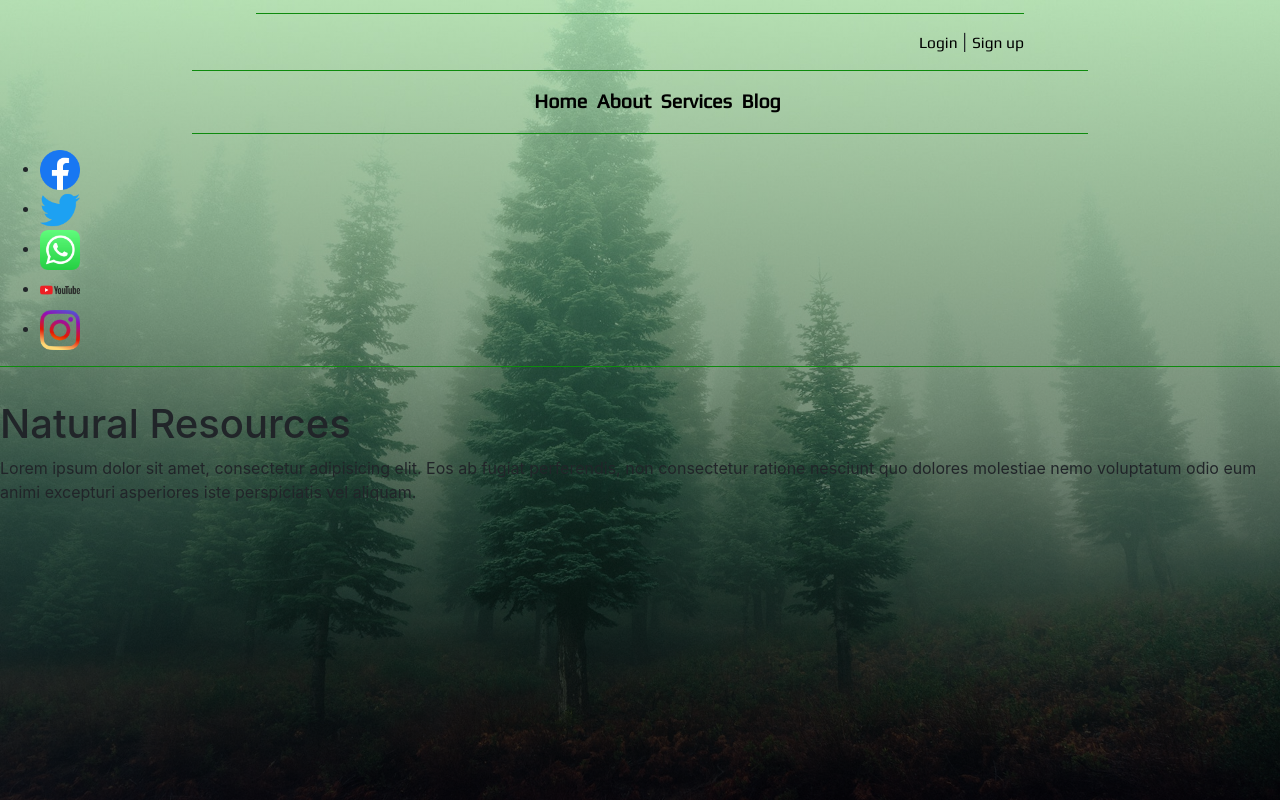
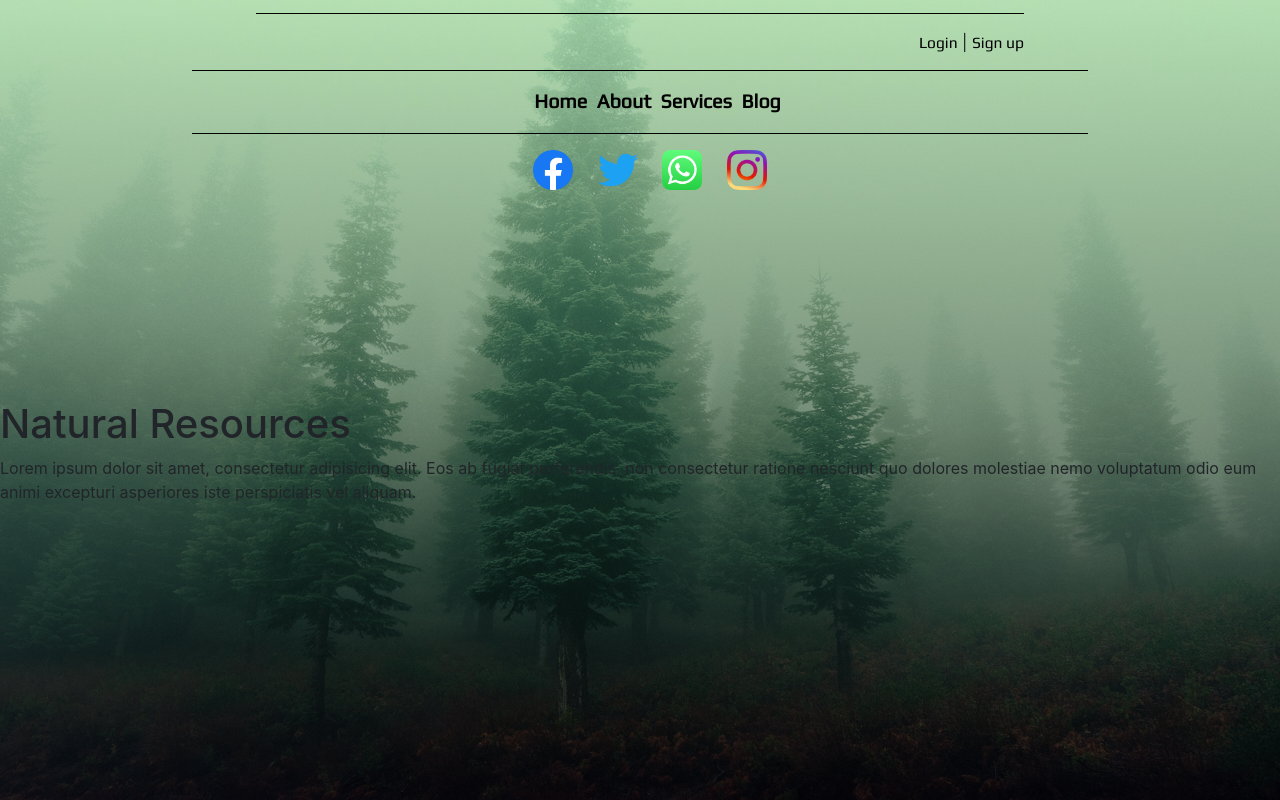
Before and after one commit to art-abdulwadud/responsive-navbar-2, a plain HTML site: page index.html in a window 1280 px wide. Drawn offline with Linux system fonts and the light colour scheme; a script that the page names is missing.

Commit message:
icon links

```diff
--- a/index.html
+++ b/index.html
@@ -40,11 +40,8 @@
                     <li class="icon-item"><a href="" class="icon-link">
                         <img src="img/whatsapp.png" alt="" class="icon-img"></a></li>
                     <li class="icon-item"><a href="" class="icon-link">
-                        <img src="img/youtube.png" alt="" class="icon-img"></a></li>
-                    <li class="icon-item"><a href="" class="icon-link">
                         <img src="img/instagram.png" alt="" class="icon-img"></a></li>
                 </ul>
-                <hr>
             </nav>
         </div>
         <div class="hb-wrapper"><div class="overlay"></div></div>
--- a/style.css
+++ b/style.css
@@ -41,11 +41,11 @@ header{
 }
 /* Login list */
 hr{
-	background: #0f9b0f;
+	text-align: center;
+	background: black;
 	padding: 0;
 }
 hr:nth-child(1){
-	text-align: center;
 	width: 60%;
 	margin-top: 1%;
 }
@@ -69,7 +69,6 @@ hr:nth-child(1){
 	text-decoration: none;
 }
 hr:nth-child(3){
-	text-align: center;
 	width: 70%;
 }
 /* Nav list */
@@ -95,12 +94,27 @@ hr:nth-child(3){
 	text-decoration: none;
 }
 hr:nth-child(5){
-	text-align: center;
 	width: 70%;
 }
 /* icon-list */
+.icon-list{
+	text-align: center;
+	list-style: none;
+	margin-left: 10%;
+	margin-right: 10%;
+}
+.icon-item{
+	display: inline-block;
+}
+.icon-link{
+	padding-right: 20px;
+}
 .icon-img{
 	height: 5vh;
+}
+.icon-img:hover{
+	border-radius: 5px;
+	padding: 3px;
 }
 /* header text section */
 .text-wrapper{
```
